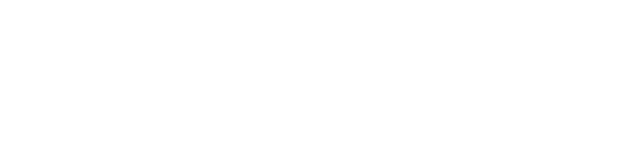
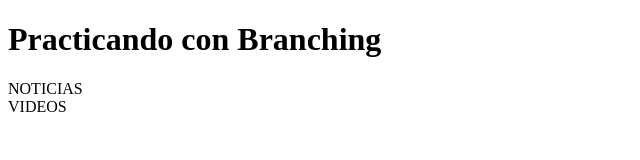
Before and after one commit to nathaastolar/ayudantia-2802, a plain HTML site: page index.html in a window 1280 px wide. Shown: the whole page, without its empty margins (0-640 px from the left). Drawn offline with Linux system fonts and the light colour scheme.

Commit message:
modifcando flor

```diff
--- a/index.html
+++ b/index.html
@@ -4,9 +4,14 @@
   <meta charset="UTF-8">
   <meta name="viewport" content="width=device-width, initial-scale=1.0">
   <meta http-equiv="X-UA-Compatible" content="ie=edge">
-  <title>Document</title>
+  <title>Practicando</title>
 </head>
 <body>
+<h1>Practicando con Branching</h1>
+<form action="">
+<section>NOTICIAS</section>
+<section>VIDEOS</section>
+</form>
 
 </body>
 </html>
```
